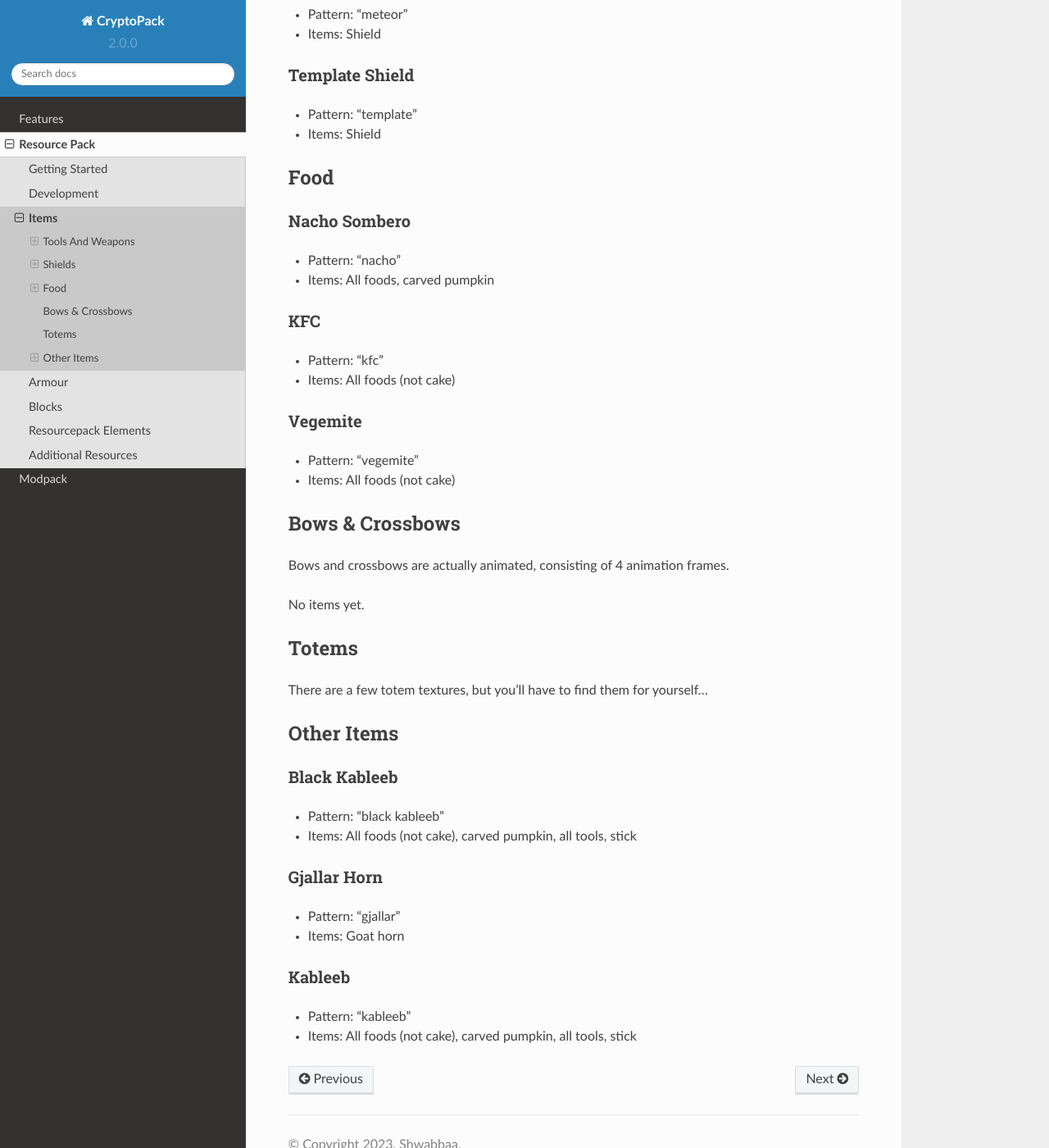
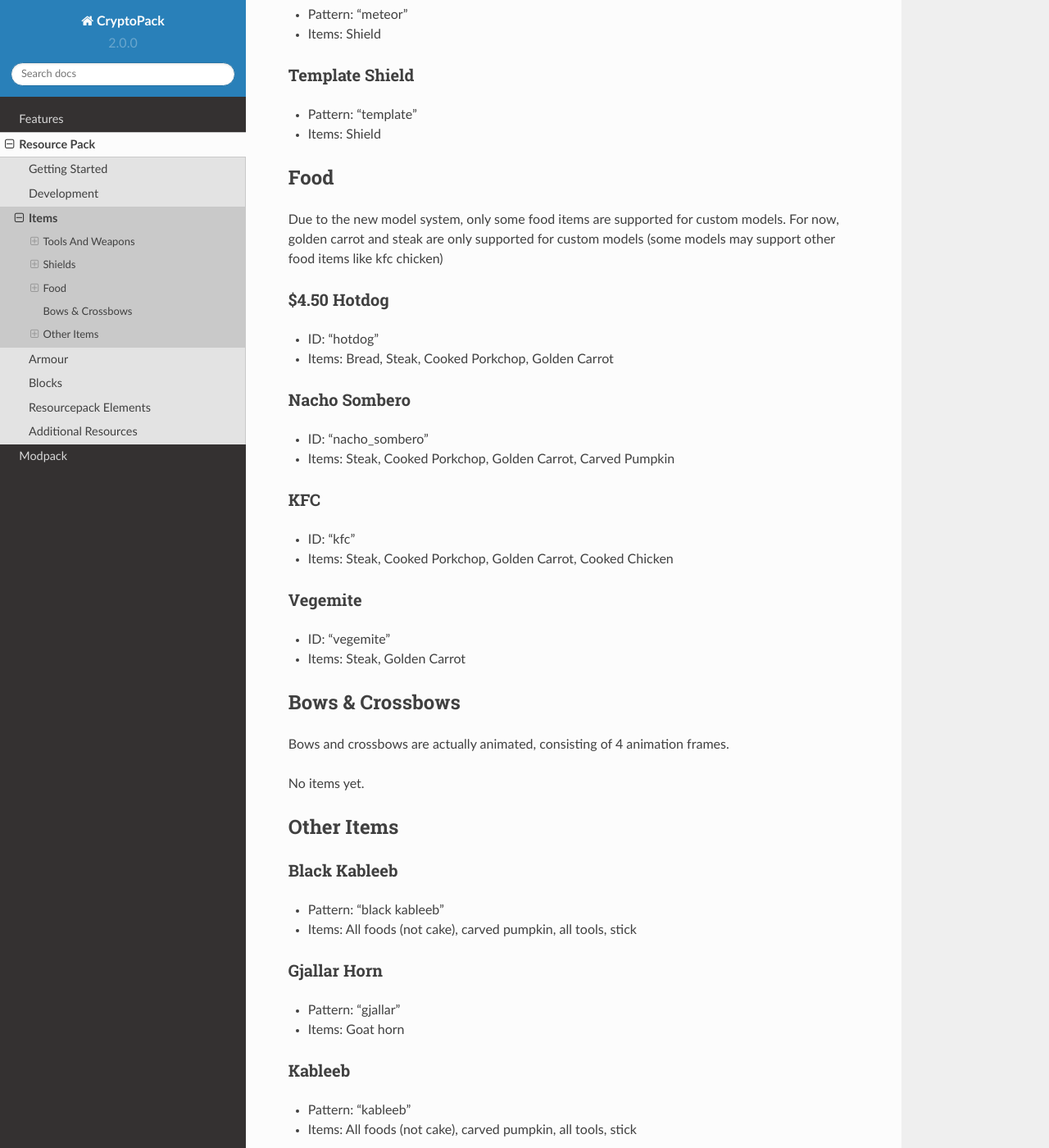
Before and after one commit to Shwabbaa/cryptopack-docs, a Sphinx documentation site: the page built from docs/source/resourcepack/items.rst, in a window 1280 px wide and 1400 px high, scrolled down 3658 px. Shown: the whole window at 82% size. Built offline with Sphinx 7.4.7 and the Read the Docs theme 2.0.0, drawn with Linux system fonts in a browser that asks for light colours; pages that are not in the unit, such as notebooks, are missing from menus.

Commit message:
Update items.rst

```diff
--- a/docs/source/resourcepack/items.rst
+++ b/docs/source/resourcepack/items.rst
@@ -157,32 +157,33 @@ Template Shield
 
 Food
 ============
+Due to the new model system, only some food items are supported for custom models. For now, golden carrot and steak are only supported for custom models (some models may support other food items like kfc chicken)
+
+$4.50 Hotdog
+------------------
+* ID: "hotdog"
+* Items: Bread, Steak, Cooked Porkchop, Golden Carrot
 
 Nacho Sombero
 ------------------
-* Pattern: "nacho"
-* Items: All foods, carved pumpkin
+* ID: "nacho_sombero"
+* Items: Steak, Cooked Porkchop, Golden Carrot, Carved Pumpkin
 
 KFC
 ------------------
-* Pattern: "kfc"
-* Items: All foods (not cake)
+* ID: "kfc"
+* Items: Steak, Cooked Porkchop, Golden Carrot, Cooked Chicken
 
 Vegemite
 ------------------
-* Pattern: "vegemite"
-* Items: All foods (not cake)
+* ID: "vegemite"
+* Items: Steak, Golden Carrot
 
 Bows & Crossbows
 ============
 Bows and crossbows are actually animated, consisting of 4 animation frames.
 
 No items yet.
-
-Totems
-============
-
-There are a few totem textures, but you'll have to find them for yourself...
 
 Other Items
 ============
```
